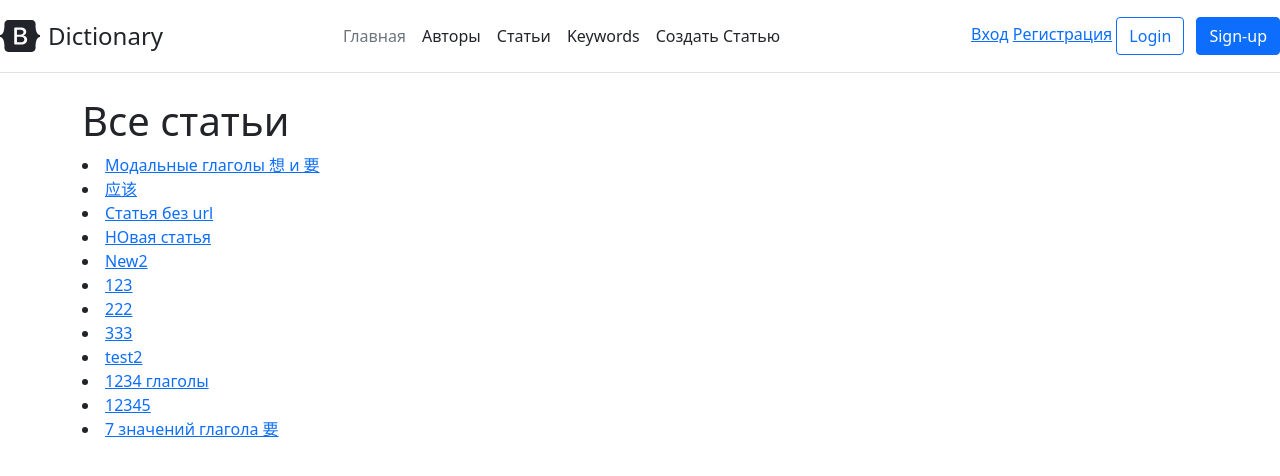
After one commit to otimonkin/iaas_online, a Django app: page /article_list/ in a window 1280 px wide. The commit adds this page. Shown: the top 476 px of the page. Run offline with Django 3.2, Linux system fonts and the light colour scheme; data comes from the database, SQL or seed files in the repository; both versions use the stored data as it was after the commit.

```diff
--- a/dictionary/models.py
+++ b/dictionary/models.py
@@ -19,9 +19,13 @@ class Hsk(models.Model):
 class Keyword(models.Model):
     name = models.CharField("Ключевое слово", max_length=100)
     hsk = models.ForeignKey(Hsk, related_name="hsk_level", on_delete=models.CharField)
+    description = models.TextField("Описание", max_length=500, blank=True, null=True)
 
     def __str__(self):
         return self.name
+
+    def get_absolute_url(self):
+        return reverse('keyword_detail', kwargs={"slug": self.name})
 
     class Meta:
         verbose_name = "Ключевое слово"
--- /dev/null
+++ b/dictionary/templates/dictionary/article_list.html
@@ -0,0 +1,18 @@
+{% extends "dictionary/base.html" %}
+
+{% block title %}
+Страница о нас
+{% endblock %}
+
+{% block content %}
+    <h1>Все статьи</h1>
+    {% for article in object_list %}
+        <li>
+            <a href="{{ article.get_absolute_url }}">
+                {{ article.title }}
+            </a>
+        </li>
+
+
+    {% endfor %}
+{% endblock %}
--- a/dictionary/templates/dictionary/base.html
+++ b/dictionary/templates/dictionary/base.html
@@ -19,7 +19,8 @@
             <li><a href="{% url 'index' %}" class="nav-link px-2 link-secondary">Главная</a></li>
 <!--            <li><a href="#" class="nav-link px-2 link-dark">Features</a></li>-->
             <li><a href="{% url 'author_list' %}" class="nav-link px-2 link-dark">Авторы</a></li>
-            <li><a href="{% url 'about' %}" class="nav-link px-2 link-dark">Статьи</a></li>
+            <li><a href="{% url 'article_list' %}" class="nav-link px-2 link-dark">Статьи</a></li>
+                <li><a href="{% url 'keywords' %}" class="nav-link px-2 link-dark">Keywords</a></li>
               <li><a href="{% url 'create' %}" class="nav-link px-2 link-dark">Создать Статью</a></li>
           </ul>
 
--- a/dictionary/urls.py
+++ b/dictionary/urls.py
@@ -1,14 +1,17 @@
 from . import views
 from django.urls import path
-from .views import HomePageView, SearchResultsView
+from .views import HomePageView, SearchResultsView, KeywordsView, ArticleListView, ArticleDetailView, AuthorDetailView, \
+    KeywordDetailView
 
 urlpatterns = [
     path('', HomePageView.as_view(), name="index"),
-    path('about/', views.about, name='about'),
+    path('article_list/', ArticleListView.as_view(), name="article_list"),
+    path('article/<slug:slug>/', ArticleDetailView.as_view(), name="article_detail"),
     path('create/', views.create, name='create'),
     path('search/', SearchResultsView.as_view(), name='search_results'),
     path('author_list/', views.authorview, name='author_list'),
-    path('<slug:slug>/', views.ArticleDetailView.as_view(), name="article_detail"),
-    path('author/<str:slug>/', views.AuthorDetailView.as_view(), name='author_detail'),
+    path('author/<str:slug>/', AuthorDetailView.as_view(), name='author_detail'),
+    path('keywords/', KeywordsView.as_view(), name="keywords"),
+    path('keywords/<str:slug>/', KeywordDetailView.as_view(), name="keyword_detail"),
 
 ]
--- a/dictionary/views.py
+++ b/dictionary/views.py
@@ -1,10 +1,11 @@
 from django.shortcuts import render, redirect
+from django.views import generic
 from django.views.generic import DetailView, TemplateView, ListView
 
-from .models import Article, User
+from .models import Article, User, Keyword
 from .forms import ArticleForm
 from django.http import HttpResponse
-from django.views.generic.base import View
+from django.views.generic.base import View, TemplateResponseMixin
 from django.db.models import Q
 
 
@@ -17,9 +18,9 @@ from django.db.models import Q
 #     return render(request, "dictionary/search.html", {'title': 'Результаты поиска', 'articles': articles})
 
 
-def about(request):
-    articles = Article.objects.all()
-    return render(request, "dictionary/search.html", {'title': 'Главная страница сайта', 'articles': articles})
+# def all_articles(request):
+#     articles = Article.objects.all()
+#     return render(request, "dictionary/all_articles.html", {'title': 'Главная страница сайта', 'articles': articles})
 
 
 def create(request):
@@ -56,10 +57,15 @@ def authorview(request):
     })
 
 
+class ArticleListView(ListView):
+    model = Article
+
+
 class ArticleDetailView(DetailView):
     """Полный текст и описание стат"""
     model = Article
     slug_field = "url"
+    template_name = "dictionary/article.html"
     # def get(self, request, slug):
     #     article = Article.objects.get(url=slug)
     #     return render(request, "dictionary/article_detail.html", {
@@ -79,6 +85,26 @@ class AuthorDetailView(DetailView):
 #         })
 
 
+class KeywordsView(ListView):
+    model = Keyword
+
+
+class KeywordDetailView(DetailView):
+    model = Keyword
+    slug_field = "name"
+    template_name = "dictionary/keyword.html"
+
+    def get_context_data(self, **kwargs):
+        # Call the base implementation first to get a context
+        context = super(KeywordDetailView, self).get_context_data(**kwargs)
+        # Add in a QuerySet of all the books
+        context['article_list'] = Article.objects.filter(Q(keywords__name=self.kwargs['slug'])|
+            Q(keywords__name=self.kwargs['slug'])|Q(title__contains=self.kwargs['slug'])|
+            Q(keywords__name__contains=self.kwargs['slug'])
+        ).distinct()
+        return context
+
+
 class HomePageView(TemplateView):
     template_name = 'dictionary/index.html'
 
@@ -90,8 +116,8 @@ class SearchResultsView(ListView):
     def get_queryset(self):
         query = self.request.GET.get('q')
         object_list = Article.objects.filter(
-            Q(keywords__name=query)
-        )
+            Q(keywords__name=query)|Q(title__contains=query)|Q(keywords__name__contains=query)
+        ).distinct()
         return object_list
 
     def get_context_data(self, *args, **kwargs):
```
Also changed, not shown: dictionary/templates/dictionary/about.html (deleted, +0 -10 lines), db.sqlite3.
